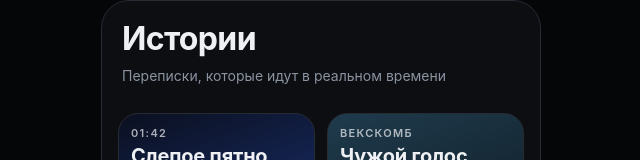
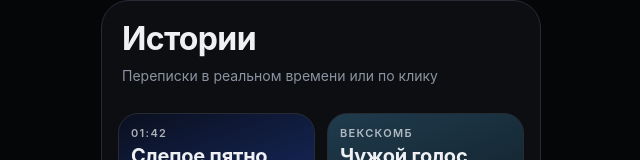
Before and after one commit to jurazubach/relayer, a React (Vite) app: page / in a window 1280 px wide. Shown: the top 160 px of the page, without its empty margins (319-959 px from the left). Built offline with nearby package versions, Linux system fonts and the light colour scheme.

Commit message:
E-01: сверка с замыслом
Подпись главного экрана — оба режима (равноценность по INTENT); п. 4 просьб снят: thresholds.default.json удалён в T-03c.

Co-Authored-By: Claude Opus 5.5 <noreply@anthropic.com>

```diff
--- a/src/ui/HomeScreen.tsx
+++ b/src/ui/HomeScreen.tsx
@@ -35,7 +35,7 @@ export function HomeScreen({
     <div className="screen" data-testid="home">
       <header className="screen__header">
         <h1 className="screen__title">Истории</h1>
-        <p className="screen__subtitle">Переписки, которые идут в реальном времени</p>
+        <p className="screen__subtitle">Переписки в реальном времени или по клику</p>
       </header>
 
       <ul className="tiles">
```
Also changed, not shown: 2 other files (tests, documents, lock files or other folders).
